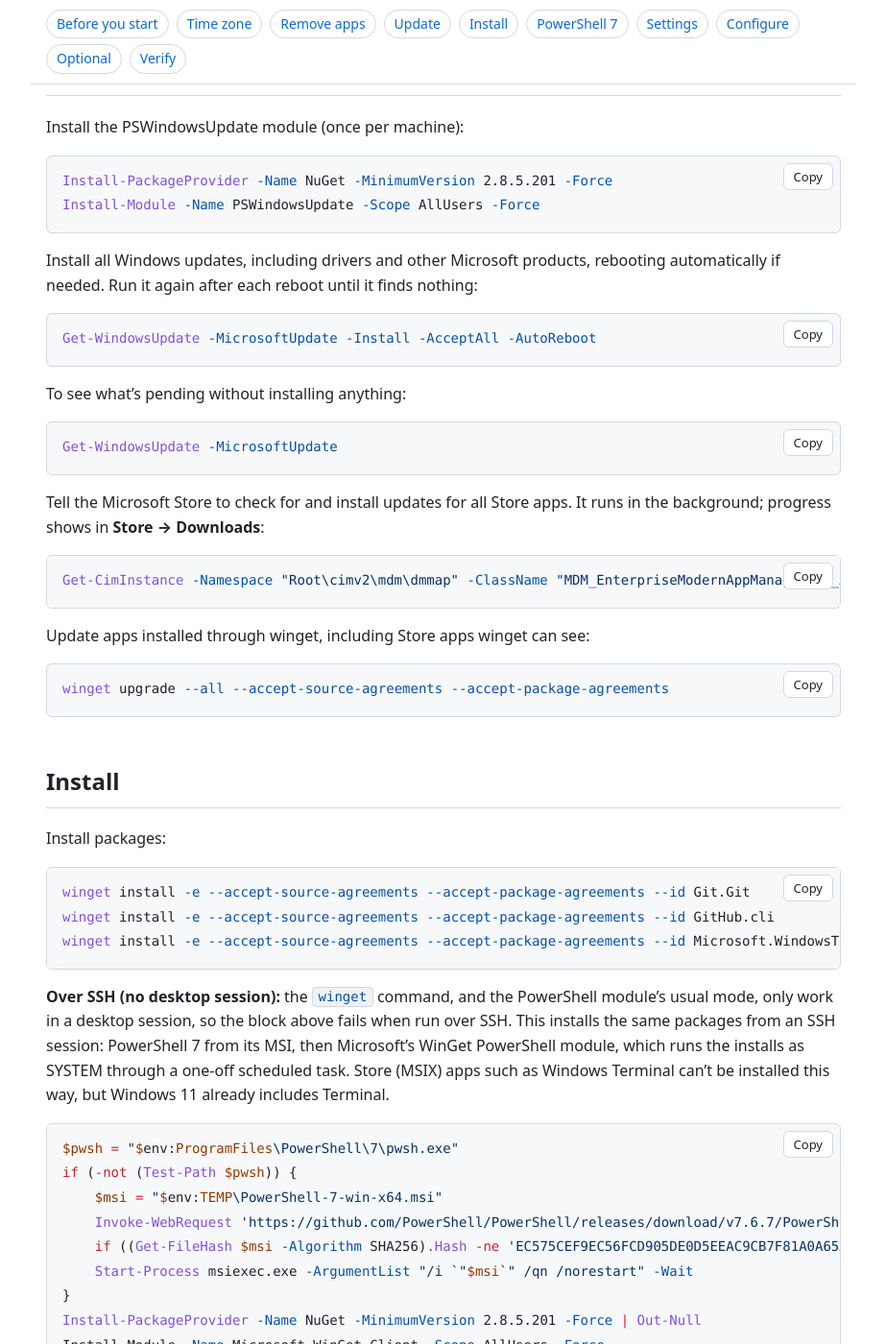
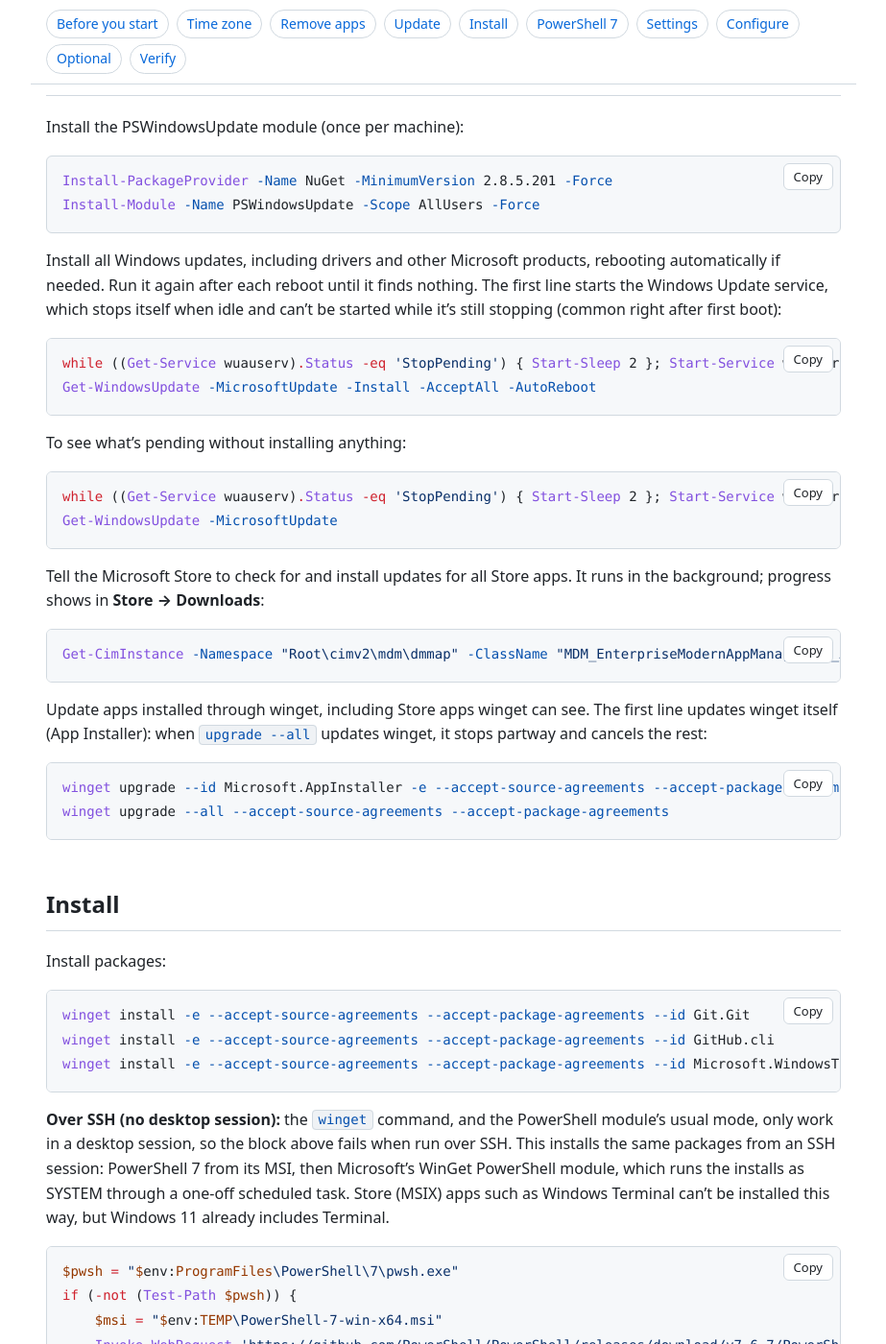
Before and after one commit to leewiscovitch/wiscovitch-install, a Jekyll site: the page built from windows.md, in a window 1280 px wide and 1400 px high, scrolled down 3188 px. Shown: the whole window at 96% size, without its empty margins (178-1101 px from the left). Built offline with Jekyll 4.4.1, drawn with Linux system fonts in a browser that asks for light colours; some of the changed text lies outside the part shown.

Commit message:
Windows: PS7 policy via registry, update winget before upgrade --all, start wuauserv first
Windows Update's PowerShell 7 upgrade replaced powershell.config.json and reset
the policy to RemoteSigned; the PowerShellCore machine policy key survives it.
winget upgrade --all cancels after updating winget itself, so update App
Installer on its own line first. Get-WindowsUpdate failed on a fresh boot with
'Cannot start service wuauserv'.

Co-Authored-By: Claude Opus 5.5 <noreply@anthropic.com>

````diff
--- a/_data/pm.yml
+++ b/_data/pm.yml
@@ -3,7 +3,8 @@
 #
 #   lang          code-block language (bash or powershell)
 #   update_label  optional text above the update block (default "Update everything:")
-#   update        list of commands; rendered one per line, chained with `&&\`
+#   update        list of commands; rendered one per line, chained with `&&\` (bash)
+#                 or as separate lines (powershell: Windows PowerShell 5.1 has no `&&`)
 #   install       install command; packages are appended on the same line
 #   one_per_line  emit a separate install command per package (winget)
 #   sshd_pkg      package that provides the SSH server
@@ -36,8 +37,9 @@ pacman:
 
 winget:
   lang: powershell
-  update_label: "Update apps installed through winget, including Store apps winget can see:"
+  update_label: "Update apps installed through winget, including Store apps winget can see. The first line updates winget itself (App Installer): when `upgrade --all` updates winget, it stops partway and cancels the rest:"
   update:
+    - "winget upgrade --id Microsoft.AppInstaller -e --accept-source-agreements --accept-package-agreements"
     - "winget upgrade --all --accept-source-agreements --accept-package-agreements"
   install: "winget install -e --accept-source-agreements --accept-package-agreements --id"
   one_per_line: true
--- a/_includes/update.md
+++ b/_includes/update.md
@@ -1,7 +1,8 @@
 {%- assign pm = site.data.pm[page.pm] -%}
+{%- if pm.lang == 'powershell' -%}{%- assign sep = '' -%}{%- else -%}{%- assign sep = ' &&\' -%}{%- endif -%}
 {{ pm.update_label | default: "Update everything:" }}
 
 ```{{ pm.lang }}
-{% for cmd in pm.update %}{{ cmd }}{% unless forloop.last %} &&\
+{% for cmd in pm.update %}{{ cmd }}{% unless forloop.last %}{{ sep }}
 {% endunless %}{% endfor %}
 ```
--- a/windows.md
+++ b/windows.md
@@ -47,7 +47,7 @@ remove:
 
 Run everything in an elevated terminal: **Win+X → Terminal (Admin)**.
 
-Allow scripts and modules to run (needed for the Windows Update module below). `Bypass` turns off script checks for every user on this machine; it applies to the PowerShell you run it in, so repeat it in PowerShell 7 if you use that too:
+Allow scripts and modules to run (needed for the Windows Update module below). `Bypass` turns off script checks for every user on this machine; it applies to Windows PowerShell; PowerShell 7 gets its own setting in the **PowerShell 7** section:
 
 ```powershell
 Set-ExecutionPolicy -ExecutionPolicy Bypass -Scope LocalMachine -Force
@@ -75,15 +75,17 @@ Install-PackageProvider -Name NuGet -MinimumVersion 2.8.5.201 -Force
 Install-Module -Name PSWindowsUpdate -Scope AllUsers -Force
 ```
 
-Install all Windows updates, including drivers and other Microsoft products, rebooting automatically if needed. Run it again after each reboot until it finds nothing:
+Install all Windows updates, including drivers and other Microsoft products, rebooting automatically if needed. Run it again after each reboot until it finds nothing. The first line starts the Windows Update service, which stops itself when idle and can't be started while it's still stopping (common right after first boot):
 
 ```powershell
+while ((Get-Service wuauserv).Status -eq 'StopPending') { Start-Sleep 2 }; Start-Service wuauserv
 Get-WindowsUpdate -MicrosoftUpdate -Install -AcceptAll -AutoReboot
 ```
 
 To see what's pending without installing anything:
 
 ```powershell
+while ((Get-Service wuauserv).Status -eq 'StopPending') { Start-Sleep 2 }; Start-Service wuauserv
 Get-WindowsUpdate -MicrosoftUpdate
 ```
 
@@ -132,10 +134,14 @@ winget install --id Microsoft.PowerShell -e --source winget --installer-type wix
 
 `--installer-type wix` picks the classic MSI, which installs to `C:\Program Files\PowerShell\7`. Without it, winget now defaults to the MSIX package, which lands in a versioned WindowsApps folder that the SSH step below can't point to. If an MSIX or Store copy is already installed, both can coexist.
 
-Allow scripts in PowerShell 7 too; it keeps its own execution policy, separate from Windows PowerShell:
+Allow scripts in PowerShell 7 too; it keeps its own execution policy, separate from Windows PowerShell. `Set-ExecutionPolicy` in PowerShell 7 saves it in a file in the install folder, which every PowerShell update replaces, so set it as a machine policy in the registry instead. That survives updates and shows as the `MachinePolicy` row:
 
 ```powershell
-& "$env:ProgramFiles\PowerShell\7\pwsh.exe" -NoProfile -Command "Set-ExecutionPolicy -ExecutionPolicy Bypass -Scope LocalMachine -Force; Get-ExecutionPolicy -Scope LocalMachine"
+$p = "HKLM:\SOFTWARE\Policies\Microsoft\PowerShellCore"
+if (-not (Test-Path $p)) { New-Item -Path $p -Force | Out-Null }
+Set-ItemProperty -Path $p -Name EnableScripts -Type DWord -Value 1
+Set-ItemProperty -Path $p -Name ExecutionPolicy -Type String -Value Bypass
+& "$env:ProgramFiles\PowerShell\7\pwsh.exe" -NoProfile -Command "Get-ExecutionPolicy -List"
 ```
 
 Make PowerShell 7 the default Windows Terminal profile, so new tabs and **Win+X → Terminal (Admin)** open it:
````
Also changed, not shown: 1 other file.
